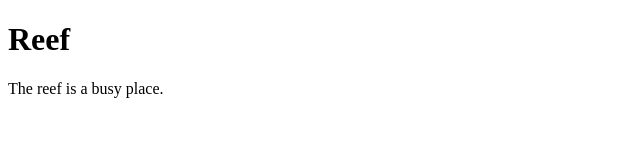
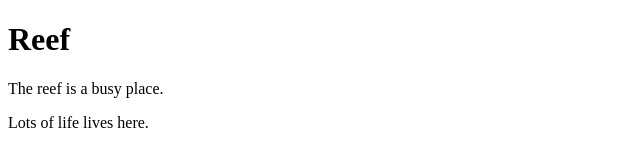
Before and after one commit to emikay/seaUrchins, a plain HTML site: page pages/reef.html in a window 1280 px wide. Shown: the whole page, without its empty margins (0-640 px from the left). Drawn offline with Linux system fonts and the light colour scheme.

Commit message:
Update reef.html

```diff
--- a/pages/reef.html
+++ b/pages/reef.html
@@ -8,5 +8,6 @@
 <body>
     <h1>Reef</h1>
     <p>The reef is a busy place.</p>
+    <p>Lots of life lives here.</p>
 </body>
 </html>
```
